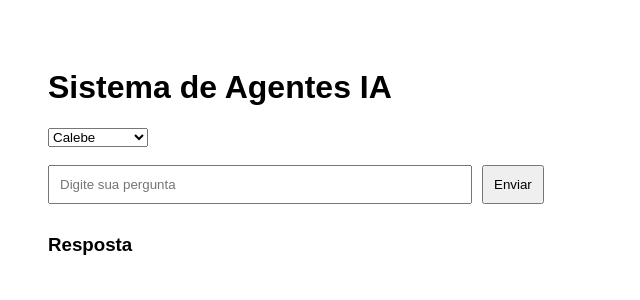
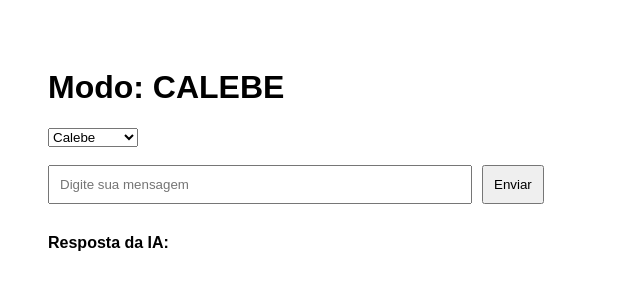
Before and after one commit to diego1987braga/casa75-app, a Next.js app: page / in a window 1280 px wide. Shown: the top 300 px of the page, without its empty margins (0-640 px from the left). Built offline with nearby package versions, Linux system fonts and the light colour scheme.

Commit message:
page.tsx

```diff
--- a/app/page.tsx
+++ b/app/page.tsx
@@ -4,40 +4,45 @@ import { useState } from "react"
 
 export default function Home() {
 
-  const [msg, setMsg] = useState("")
-  const [resp, setResp] = useState("")
-  const [agent, setAgent] = useState("calebe")
+  const [agent,setAgent] = useState("calebe")
+  const [message,setMessage] = useState("")
+  const [response,setResponse] = useState("")
 
-  async function sendMessage() {
+  async function sendMessage(){
 
-    const r = await fetch("/api/chat", {
-      method: "POST",
-      headers: {
-        "Content-Type": "application/json"
+    const res = await fetch("/api/chat",{
+      method:"POST",
+      headers:{
+        "Content-Type":"application/json"
       },
-      body: JSON.stringify({
-        message: msg,
-        agent: agent
+      body:JSON.stringify({
+        messages:[
+          { role:"user", content: message }
+        ],
+        agent:agent
       })
     })
 
-    const data = await r.json()
+    const data = await res.json()
 
-    setResp(data.resposta)
+    setResponse(data.resposta)
   }
 
-  return (
+  return(
+
     <main style={{padding:40,fontFamily:"Arial"}}>
 
-      <h1>Sistema de Agentes IA</h1>
+      <h1 id="mode-title">
+        Modo: {agent.toUpperCase()}
+      </h1>
 
       <select
         value={agent}
         onChange={(e)=>setAgent(e.target.value)}
       >
         <option value="calebe">Calebe</option>
-        <option value="render">Render IA</option>
-        <option value="croqui">Croqui → 3D</option>
+        <option value="render">Render</option>
+        <option value="croqui">Croqui</option>
         <option value="moodboard">Moodboard</option>
       </select>
 
@@ -45,23 +50,24 @@ export default function Home() {
 
       <input
         style={{width:400,padding:10}}
-        value={msg}
-        onChange={(e)=>setMsg(e.target.value)}
-        placeholder="Digite sua pergunta"
+        value={message}
+        onChange={(e)=>setMessage(e.target.value)}
+        placeholder="Digite sua mensagem"
       />
 
       <button
+        onClick={sendMessage}
         style={{marginLeft:10,padding:10}}
-        onClick={sendMessage}
       >
         Enviar
       </button>
 
       <div style={{marginTop:30}}>
-        <h3>Resposta</h3>
-        <p>{resp}</p>
+        <b>Resposta da IA:</b>
+        <p>{response}</p>
       </div>
 
     </main>
+
   )
 }
```
